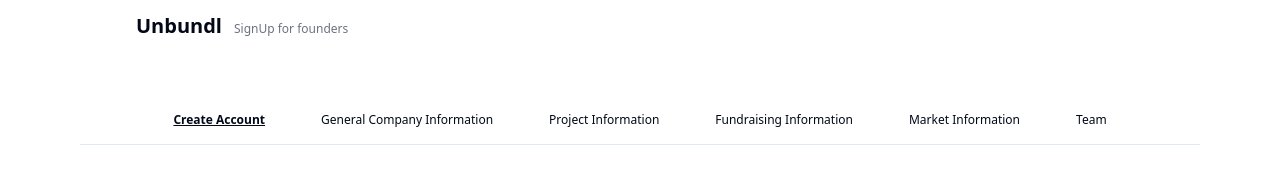
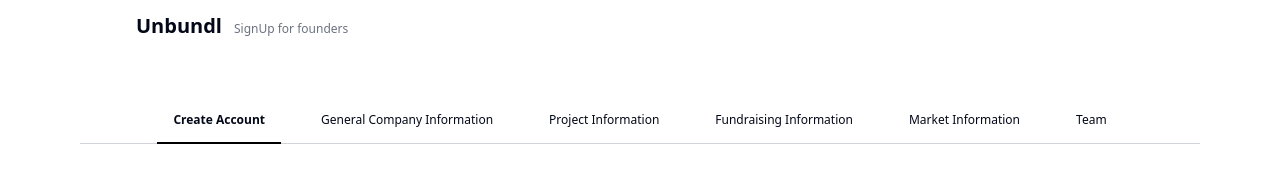
Before and after one commit to ShaikhNabeelShabbir/unbundl-web, a React (Vite) app: page / in a window 1280 px wide. Shown: the top 188 px of the page. Built offline with nearby package versions, Linux system fonts and the light colour scheme.

Commit message:
made adjustments as suggested

```diff
--- a/src/components/navbar.tsx
+++ b/src/components/navbar.tsx
@@ -1,65 +1,82 @@
 import { Button } from "@/components/ui/button";
+import React, { useRef, useEffect, useState } from "react";
+
 type NavbarProps = {
   setStep: (step: number) => void;
   currentStep: number;
 };
+
 const Navbar: React.FC<NavbarProps> = ({ setStep, currentStep }) => {
+  const [underlineStyle, setUnderlineStyle] = useState({
+    width: 0,
+    left: 0,
+  });
+
+  const buttonRefs = [
+    useRef<HTMLDivElement>(null),
+    useRef<HTMLDivElement>(null),
+    useRef<HTMLDivElement>(null),
+    useRef<HTMLDivElement>(null),
+    useRef<HTMLDivElement>(null),
+    useRef<HTMLDivElement>(null),
+  ];
+
+  useEffect(() => {
+    const updateUnderline = () => {
+      const ref = buttonRefs[currentStep - 1].current;
+      if (ref) {
+        const { offsetWidth, offsetLeft } = ref;
+        setUnderlineStyle({
+          width: offsetWidth,
+          left: offsetLeft,
+        });
+      }
+    };
+
+    updateUnderline();
+    window.addEventListener("resize", updateUnderline);
+
+    return () => {
+      window.removeEventListener("resize", updateUnderline);
+    };
+  }, [currentStep]);
+
   return (
     <div>
-      <div className="flex justify-center flex-center gap-6 px-14 md:px-5 w-1240 h-hug">
-        <div className="font-medium h-hug w-hug py-1">
-          <Button
-            variant={currentStep === 1 ? "ghost" : "ghost"}
-            onClick={() => setStep(1)}
-            className={currentStep === 1 ? "font-bold underline" : ""}
-          >
-            Create Account
-          </Button>
+      <div className="relative">
+        <div className="flex justify-center gap-6 px-14 md:px-5 w-full">
+          {[
+            "Create Account",
+            "General Company Information",
+            "Project Information",
+            "Fundraising Information",
+            "Market Information",
+            "Team",
+          ].map((label, index) => (
+            <div
+              key={index}
+              ref={buttonRefs[index]}
+              className="font-medium py-1 cursor-pointer"
+            >
+              <Button
+                variant="ghost"
+                onClick={() => setStep(index + 1)}
+                className={currentStep === index + 1 ? "font-bold" : ""}
+              >
+                {label}
+              </Button>
+            </div>
+          ))}
         </div>
-        <div className="font-medium h-hug w-hug py-1">
-          <Button
-            variant={currentStep === 2 ? "ghost" : "ghost"}
-            onClick={() => setStep(2)}
-            className={currentStep === 2 ? "font-bold underline" : ""}
-          >
-            General Company Information
-          </Button>
-        </div>
-        <div className="font-medium h-hug w-hug py-1">
-          <Button
-            variant={currentStep === 3 ? "ghost" : "ghost"}
-            onClick={() => setStep(3)}
-            className={currentStep === 3 ? "font-bold underline" : ""}
-          >
-            Project Information
-          </Button>
-        </div>
-        <div className="font-medium h-hug w-hug py-1">
-          <Button
-            variant={currentStep === 4 ? "ghost" : "ghost"}
-            onClick={() => setStep(4)}
-            className={currentStep === 4 ? "font-bold underline" : ""}
-          >
-            Fundraising Information
-          </Button>
-        </div>
-        <div className="font-medium h-hug w-hug py-1">
-          <Button
-            variant={currentStep === 5 ? "ghost" : "ghost"}
-            onClick={() => setStep(5)}
-            className={currentStep === 5 ? "font-bold underline" : ""}
-          >
-            Market Information
-          </Button>
-        </div>
-        <div className="font-medium h-hug w-hug py-1">
-          <Button
-            variant={currentStep === 6 ? "ghost" : "ghost"}
-            onClick={() => setStep(6)}
-            className={currentStep === 6 ? "font-bold underline" : ""}
-          >
-            Team
-          </Button>
+        <div className="absolute bottom-0 left-0 right-0">
+          <hr className="border-t border-gray-300" />
+          <div
+            className="absolute bottom-0 h-0.5 bg-black transition-all duration-300"
+            style={{
+              width: underlineStyle.width,
+              left: underlineStyle.left,
+            }}
+          />
         </div>
       </div>
     </div>
--- a/src/pages/admin/signup.tsx
+++ b/src/pages/admin/signup.tsx
@@ -50,8 +50,7 @@ const Signup = () => {
           </div>
         </div>
       </div>
-      <Navbar setStep={setStep} currentStep={step}  />
-      <hr className="w-1240" />
+      <Navbar setStep={setStep} currentStep={step} />
       {renderForm()}
       <div className="flex justify-center gap-20 py-5 mt-auto">
         <Button className="flex text-base" onClick={handleCancel}>
```
